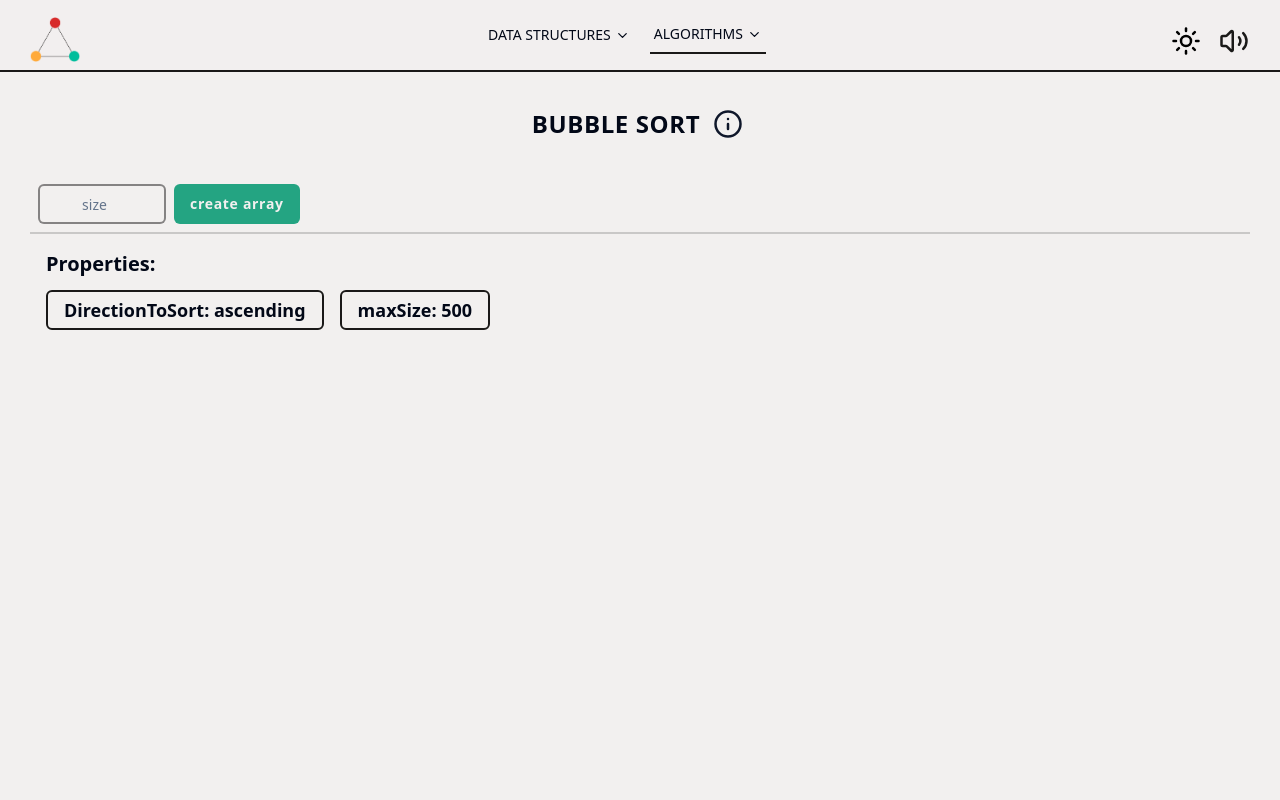
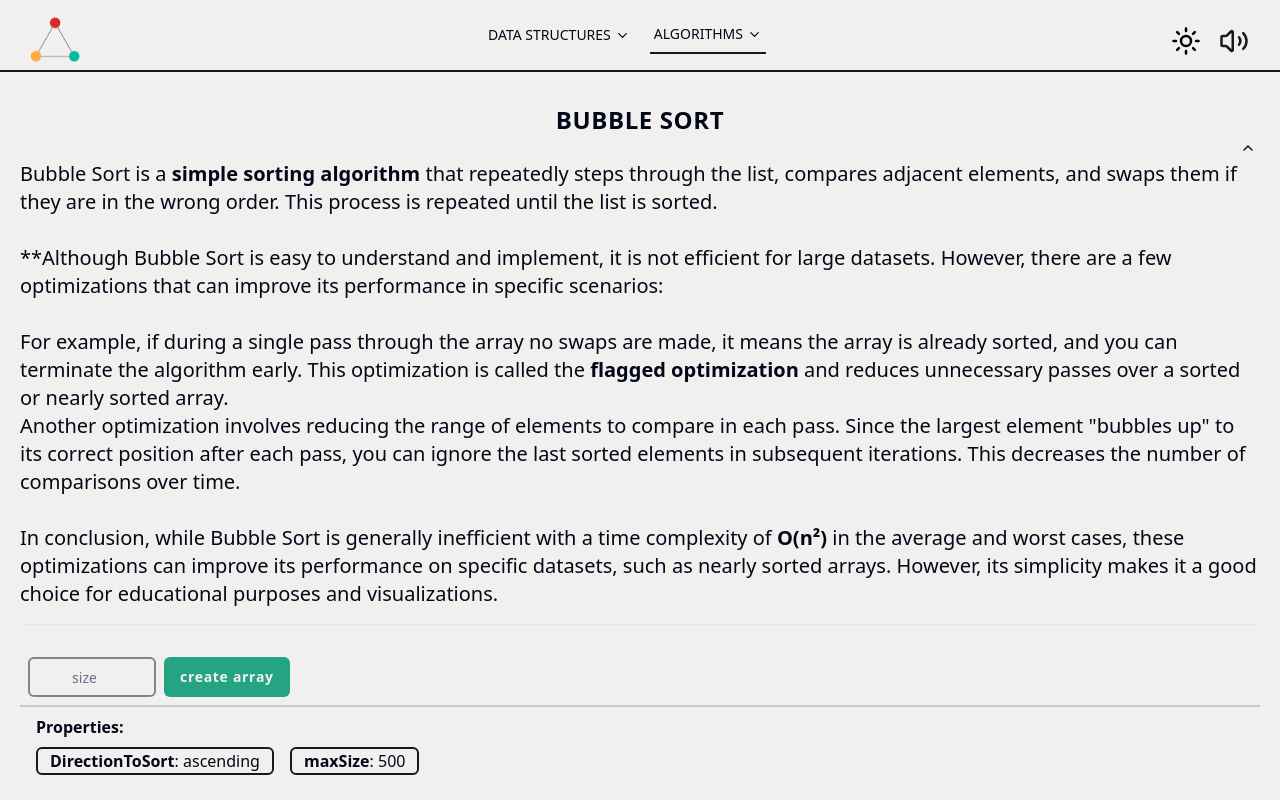
Before and after one commit to Thiago-dcode/visualsofdsa, a Next.js app: page /algorithms/sort/bubble in a window 1280 px wide. Built offline with nearby package versions, Linux system fonts and the light colour scheme.

Commit message:
refactor info

```diff
--- a/package.json
+++ b/package.json
@@ -11,6 +11,7 @@
     "test": "vitest"
   },
   "dependencies": {
+    "@radix-ui/react-accordion": "^1.2.2",
     "@radix-ui/react-alert-dialog": "^1.1.1",
     "@radix-ui/react-dialog": "^1.1.1",
     "@radix-ui/react-dropdown-menu": "^2.1.2",
--- a/src/app/globals.css
+++ b/src/app/globals.css
@@ -86,10 +86,10 @@
 header {
 }
 .main-container {
-  padding: 0 30px;
+  padding: 0 20px;
   display: flex;
   flex-direction: column;
   align-items: center;
-  gap: 2rem;
+  gap: 1.5rem;
   width: 100%;
 }
--- a/src/components/app/Properties.tsx
+++ b/src/components/app/Properties.tsx
@@ -33,8 +33,8 @@
     }, [])
 
     return (
-        <div className={cn("flex items-start  flex-col pl-4 -mt-4 gap-3", className)}>
-            <h3 className="text-xl font-bold">Properties: </h3>
+        <div className={cn("flex items-start  flex-col pl-4 -mt-4 gap-2", className)}>
+            <h3 className=" font-bold">Properties: </h3>
             <div className="flex  items-start w-full flex-wrap  gap-4">
 
                 {
@@ -47,8 +47,8 @@
                                         await handleAnimation(key, propertie, ref)
                                     })()
 
-                                }} key={`propertie-${key}-${propertie.value}-${i}`} className=" px-4 py-1 dark:border-app-off-white border-2 border-app-off-black rounded-md">
-                                    <h4 className=" font-bold text-lg">{key}: {propertie.value}</h4>
+                                }} key={`propertie-${key}-${propertie.value}-${i}`} className=" px-3 text-center dark:border-app-off-white border-2 border-app-off-black rounded-md">
+                                    <h4 className=" font-medium"><span className="font-bold">{key}</span>: {propertie.value}</h4>
                                 </div>
                             )
                         }
--- a/src/components/pageHeaderTitle.tsx
+++ b/src/components/pageHeaderTitle.tsx
@@ -1,22 +1,23 @@
 import React, { ReactNode } from 'react'
 import Title from './ui/Title'
-import dynamic from 'next/dynamic'
+import { Accordion, AccordionContent, AccordionItem, AccordionTrigger } from './ui/accordion'
 type Props = {
     title: string,
     info: ReactNode
 }
 function PageHeaderTitle({ title, info }: Props) {
 
-    const Info = dynamic(() => import('@/components/ui/info'), {
-        ssr: true,
-        loading: () => <div className='bg-red-700'>loading</div>
-    });
-
-
     return (
-        <div className='flex items-center justify-center gap-2'>
+        <div className='flex flex-col w-full items-center justify-center'>
             <Title title={title} />
-            <Info title={title} text={info} />
+            <Accordion defaultValue='item-1'  className='w-full' type="single" collapsible>
+                <AccordionItem className='flex flex-col w-full items-end'defaultChecked  value="item-1">
+                    <AccordionTrigger className='p-1'></AccordionTrigger>
+                    <AccordionContent className='text-xl'>
+                        {info}
+                    </AccordionContent>
+                </AccordionItem>
+            </Accordion>
         </div>
     )
 }
--- /dev/null
+++ b/src/components/ui/accordion.tsx
@@ -0,0 +1,58 @@
+"use client"
+
+import * as React from "react"
+import * as AccordionPrimitive from "@radix-ui/react-accordion"
+import { ChevronDown } from "lucide-react"
+
+import { cn } from "@/lib/utils"
+
+const Accordion = AccordionPrimitive.Root
+
+const AccordionItem = React.forwardRef<
+  React.ElementRef<typeof AccordionPrimitive.Item>,
+  React.ComponentPropsWithoutRef<typeof AccordionPrimitive.Item>
+>(({ className, ...props }, ref) => (
+  <AccordionPrimitive.Item
+    ref={ref}
+    className={cn("border-b", className)}
+    {...props}
+  />
+))
+AccordionItem.displayName = "AccordionItem"
+
+const AccordionTrigger = React.forwardRef<
+  React.ElementRef<typeof AccordionPrimitive.Trigger>,
+  React.ComponentPropsWithoutRef<typeof AccordionPrimitive.Trigger>
+>(({ className, children, ...props }, ref) => (
+  <AccordionPrimitive.Header className="flex">
+    <AccordionPrimitive.Trigger
+      ref={ref}
+      className={cn(
+        "flex flex-1 items-center justify-between py-4 font-medium transition-all hover:underline [&[data-state=open]>svg]:rotate-180",
+        className
+      )}
+      {...props}
+    >
+      {children}
+      <ChevronDown className="h-4 w-4 shrink-0 transition-transform duration-200" />
+    </AccordionPrimitive.Trigger>
+  </AccordionPrimitive.Header>
+))
+AccordionTrigger.displayName = AccordionPrimitive.Trigger.displayName
+
+const AccordionContent = React.forwardRef<
+  React.ElementRef<typeof AccordionPrimitive.Content>,
+  React.ComponentPropsWithoutRef<typeof AccordionPrimitive.Content>
+>(({ className, children, ...props }, ref) => (
+  <AccordionPrimitive.Content
+    ref={ref}
+    className="overflow-hidden text-sm transition-all data-[state=closed]:animate-accordion-up data-[state=open]:animate-accordion-down"
+    {...props}
+  >
+    <div className={cn("pb-4 pt-0", className)}>{children}</div>
+  </AccordionPrimitive.Content>
+))
+
+AccordionContent.displayName = AccordionPrimitive.Content.displayName
+
+export { Accordion, AccordionItem, AccordionTrigger, AccordionContent }
--- a/tailwind.config.ts
+++ b/tailwind.config.ts
@@ -12,92 +12,117 @@
   theme: {
   	container: {
   		center: true,
-      padding: "2rem",
+  		padding: '2rem',
   		screens: {
-        "2xl": "1400px",
-      },
+  			'2xl': '1400px'
+  		}
   	},
   	extend: {
   		screens: {
-        phone: "480px",
-        tablet: "860px",
-        desktop: "1200px",
+  			phone: '480px',
+  			tablet: '860px',
+  			desktop: '1200px'
   		},
   		colors: {
   			app: {
   				bg: {
-            black: "#13161B",
+  					black: '#13161B'
   				},
-
   				off: {
-            white: "#F2F0EF",
-            black: "#1a1918",
-            gray: "#c9c8c7",
+  					white: '#F2F0EF',
+  					black: '#1a1918',
+  					gray: '#c9c8c7'
   				},
   				bauhaus: {
-            red: "#d94527",
-            green: "#24a482",
-            yellow: "#f5a845",
-            bone: "#d6c2af",
-            blue: "#458ff5",
-            orange: "#c57634",
-            indigo: "#5a45f5",
+  					red: '#d94527',
+  					green: '#24a482',
+  					yellow: '#f5a845',
+  					bone: '#d6c2af',
+  					blue: '#458ff5',
+  					orange: '#c57634',
+  					indigo: '#5a45f5'
+  				}
   			},
-        },
-        border: "hsl(var(--border))",
-        input: "hsl(var(--input))",
-        ring: "hsl(var(--ring))",
-        background: "hsl(var(--background))",
-        foreground: "hsl(var(--foreground))",
+  			border: 'hsl(var(--border))',
+  			input: 'hsl(var(--input))',
+  			ring: 'hsl(var(--ring))',
+  			background: 'hsl(var(--background))',
+  			foreground: 'hsl(var(--foreground))',
   			primary: {
-          DEFAULT: "hsl(var(--primary))",
-          foreground: "hsl(var(--primary-foreground))",
+  				DEFAULT: 'hsl(var(--primary))',
+  				foreground: 'hsl(var(--primary-foreground))'
   			},
   			secondary: {
-          DEFAULT: "hsl(var(--secondary))",
-          foreground: "hsl(var(--secondary-foreground))",
+  				DEFAULT: 'hsl(var(--secondary))',
+  				foreground: 'hsl(var(--secondary-foreground))'
   			},
   			destructive: {
-          DEFAULT: "hsl(var(--destructive))",
-          foreground: "hsl(var(--destructive-foreground))",
+  				DEFAULT: 'hsl(var(--destructive))',
+  				foreground: 'hsl(var(--destructive-foreground))'
   			},
   			muted: {
-          DEFAULT: "hsl(var(--muted))",
-          foreground: "hsl(var(--muted-foreground))",
+  				DEFAULT: 'hsl(var(--muted))',
+  				foreground: 'hsl(var(--muted-foreground))'
   			},
   			accent: {
-          DEFAULT: "hsl(var(--accent))",
-          foreground: "hsl(var(--accent-foreground))",
+  				DEFAULT: 'hsl(var(--accent))',
+  				foreground: 'hsl(var(--accent-foreground))'
   			},
   			popover: {
-          DEFAULT: "hsl(var(--popover))",
-          foreground: "hsl(var(--popover-foreground))",
+  				DEFAULT: 'hsl(var(--popover))',
+  				foreground: 'hsl(var(--popover-foreground))'
   			},
   			card: {
-          DEFAULT: "hsl(var(--card))",
-          foreground: "hsl(var(--card-foreground))",
-        },
+  				DEFAULT: 'hsl(var(--card))',
+  				foreground: 'hsl(var(--card-foreground))'
+  			}
   		},
   		borderRadius: {
-        lg: "var(--radius)",
-        md: "calc(var(--radius) - 2px)",
-        sm: "calc(var(--radius) - 4px)",
+  			lg: 'var(--radius)',
+  			md: 'calc(var(--radius) - 2px)',
+  			sm: 'calc(var(--radius) - 4px)'
   		},
   		keyframes: {
-        "accordion-down": {
-          from: { height: "0" },
-          to: { height: "var(--radix-accordion-content-height)" },
+  			'accordion-down': {
+  				from: {
+  					height: '0'
   				},
-        "accordion-up": {
-          from: { height: "var(--radix-accordion-content-height)" },
-          to: { height: "0" },
+  				to: {
+  					height: 'var(--radix-accordion-content-height)'
+  				}
   			},
+  			'accordion-up': {
+  				from: {
+  					height: 'var(--radix-accordion-content-height)'
+  				},
+  				to: {
+  					height: '0'
+  				}
+  			},
+  			'accordion-down': {
+  				from: {
+  					height: '0'
+  				},
+  				to: {
+  					height: 'var(--radix-accordion-content-height)'
+  				}
+  			},
+  			'accordion-up': {
+  				from: {
+  					height: 'var(--radix-accordion-content-height)'
+  				},
+  				to: {
+  					height: '0'
+  				}
+  			}
   		},
   		animation: {
-        "accordion-down": "accordion-down 0.2s ease-out",
-        "accordion-up": "accordion-up 0.2s ease-out",
-      },
-    },
+  			'accordion-down': 'accordion-down 0.2s ease-out',
+  			'accordion-up': 'accordion-up 0.2s ease-out',
+  			'accordion-down': 'accordion-down 0.2s ease-out',
+  			'accordion-up': 'accordion-up 0.2s ease-out'
+  		}
+  	}
   },
   plugins: [require("tailwindcss-animate")],
 } satisfies Config;
```
Also changed, not shown: 1 other file (tests, documents, lock files or other folders). Lines whose indentation alone changed are shown as unchanged.
